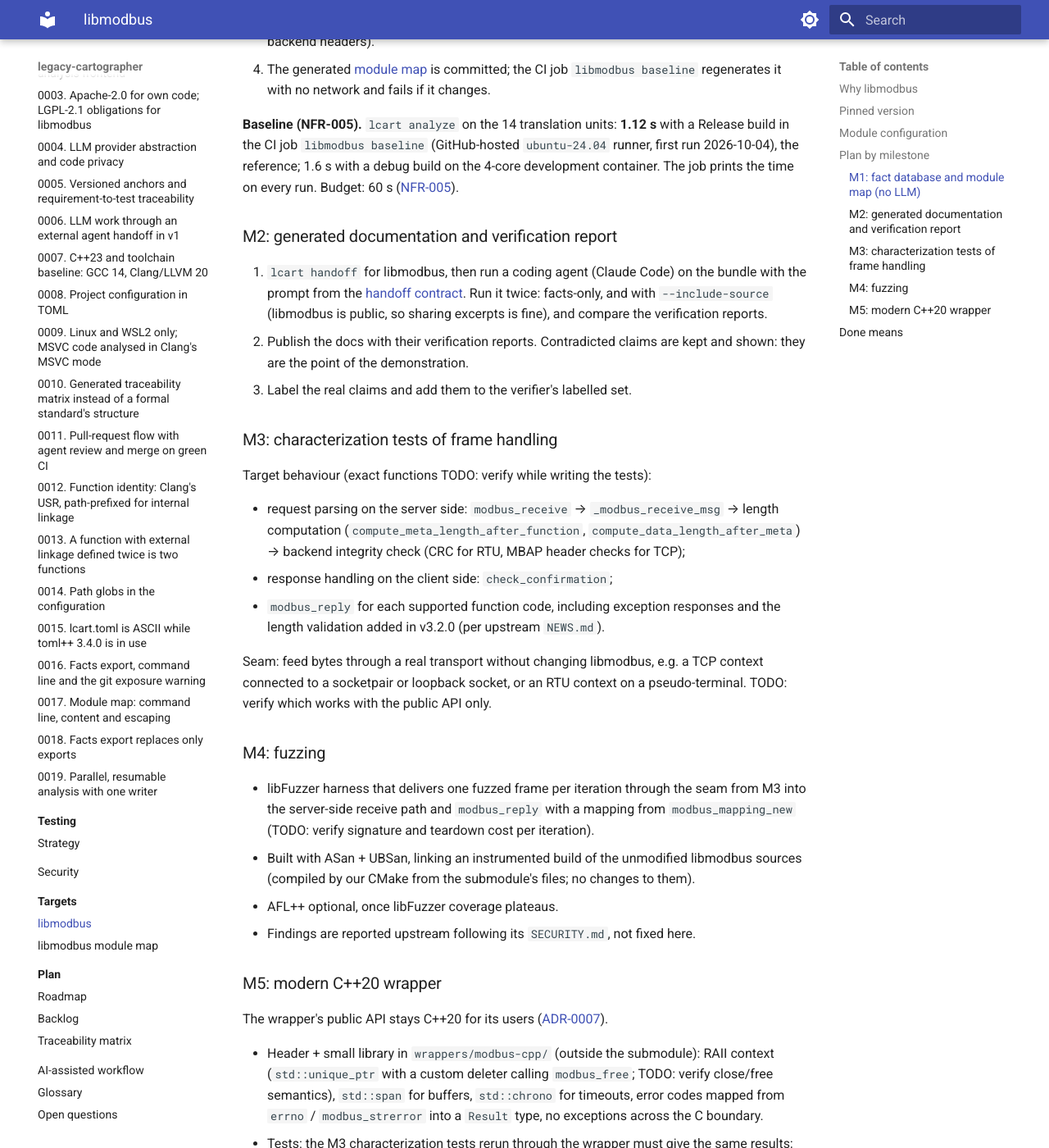
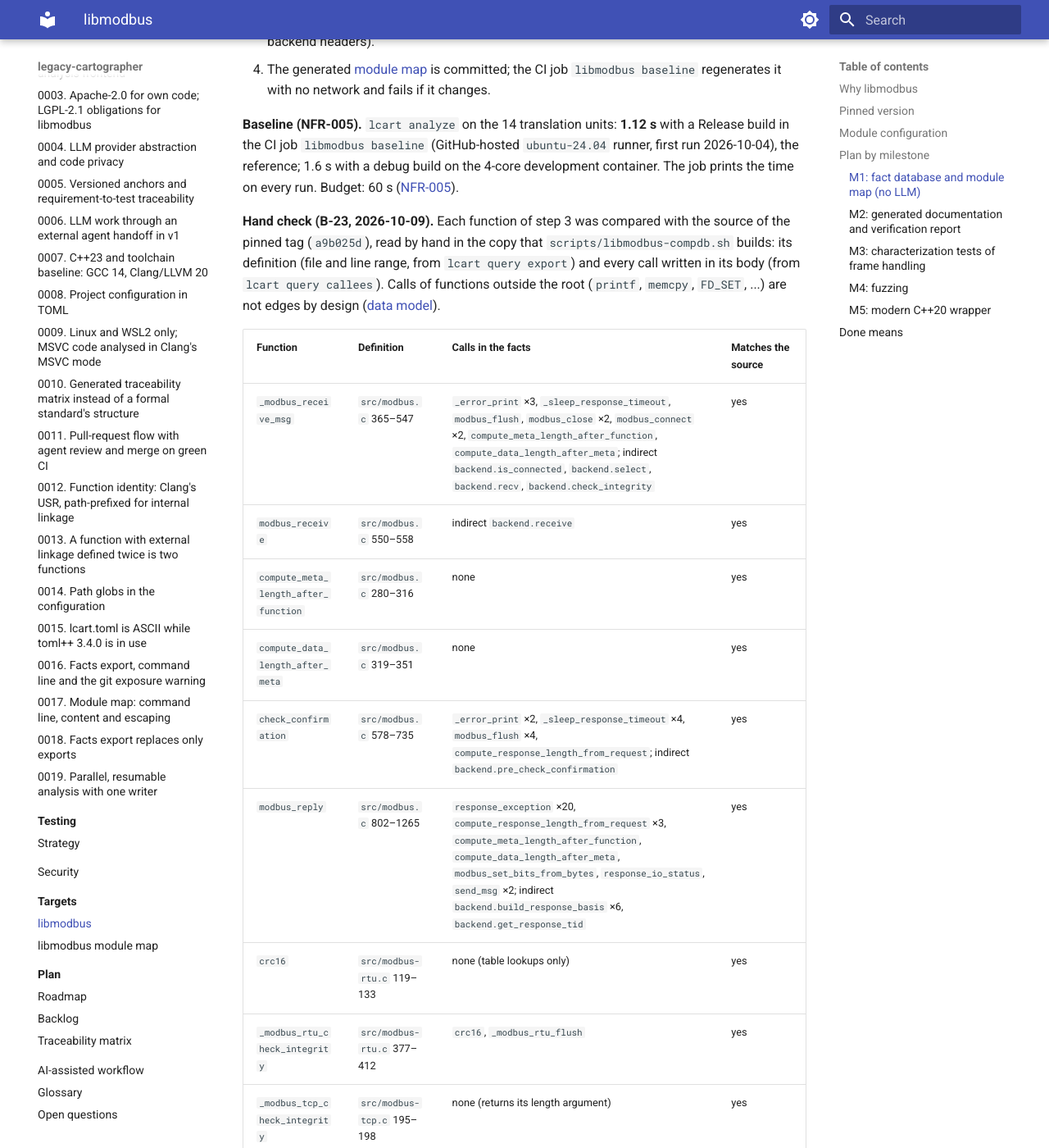
Before and after one commit to Tomek52/legacy-cartographer, an MkDocs documentation site: the page built from docs/targets/libmodbus.md, in a window 1280 px wide and 1400 px high, scrolled down 2106 px. Shown: the whole window at 82% size. Built offline with MkDocs 1.6.1 and Material for MkDocs 9.7.7, drawn with Linux system fonts in a browser that asks for light colours; some of the changed text lies outside the part shown.

Commit message:
docs(targets): record the hand check of the libmodbus functions (B-23) (#17)
All nine functions of the libmodbus plan match the source of the pinned tag.

Backlog: B-23

Co-Authored-By: Claude Opus 5.5 <noreply@anthropic.com>
Claude-Session: https://claude.ai/code/session_01Sn6UD6WxmmXBAgKToBQUdD

```diff
--- a/docs/targets/libmodbus.md
+++ b/docs/targets/libmodbus.md
@@ -90,6 +90,33 @@ on the 14 translation units: **1.12 s** with a Release build in the CI job
 development container. The job prints the time on every run. Budget: 60 s
 ([NFR-005](../specs/requirements.md#nfr005-performance-budget-v2)).
 
+**Hand check (B-23, 2026-10-09).** Each function of step 3 was compared
+with the source of the pinned tag (`a9b025d`), read by hand in the copy that
+`scripts/libmodbus-compdb.sh` builds: its definition (file and line range,
+from `lcart query export`) and every call written in its body (from `lcart
+query callees`). Calls of functions outside the root (`printf`, `memcpy`,
+`FD_SET`, ...) are not edges by design
+([data model](../architecture/data-model.md#arch-data-model-call-edges-v1)).
+
+| Function | Definition | Calls in the facts | Matches the source |
+|---|---|---|---|
+| `_modbus_receive_msg` | `src/modbus.c` 365–547 | `_error_print` ×3, `_sleep_response_timeout`, `modbus_flush`, `modbus_close` ×2, `modbus_connect` ×2, `compute_meta_length_after_function`, `compute_data_length_after_meta`; indirect `backend.is_connected`, `backend.select`, `backend.recv`, `backend.check_integrity` | yes |
+| `modbus_receive` | `src/modbus.c` 550–558 | indirect `backend.receive` | yes |
+| `compute_meta_length_after_function` | `src/modbus.c` 280–316 | none | yes |
+| `compute_data_length_after_meta` | `src/modbus.c` 319–351 | none | yes |
+| `check_confirmation` | `src/modbus.c` 578–735 | `_error_print` ×2, `_sleep_response_timeout` ×4, `modbus_flush` ×4, `compute_response_length_from_request`; indirect `backend.pre_check_confirmation` | yes |
+| `modbus_reply` | `src/modbus.c` 802–1265 | `response_exception` ×20, `compute_response_length_from_request` ×3, `compute_meta_length_after_function`, `compute_data_length_after_meta`, `modbus_set_bits_from_bytes`, `response_io_status`, `send_msg` ×2; indirect `backend.build_response_basis` ×6, `backend.get_response_tid` | yes |
+| `crc16` | `src/modbus-rtu.c` 119–133 | none (table lookups only) | yes |
+| `_modbus_rtu_check_integrity` | `src/modbus-rtu.c` 377–412 | `crc16`, `_modbus_rtu_flush` | yes |
+| `_modbus_tcp_check_integrity` | `src/modbus-tcp.c` 195–198 | none (returns its length argument) | yes |
+
+The source of `_modbus_receive_msg` spells `modbus_close` and
+`modbus_connect` four times each: two pairs are in `#ifdef _WIN32`
+branches, which the Linux build does not compile, so two calls each are
+right. Names in comments and string literals of `modbus_reply`
+(`modbus_receive`, `write_bits`, `write_registers`) are not calls. Which
+backend functions the indirect calls reach is FR-015 (M2).
+
 ### M2: generated documentation and verification report
 
 1. `lcart handoff` for libmodbus, then run a coding agent (Claude Code) on
```
Also changed, not shown: docs/plan/backlog.md (+6 -1 lines).
